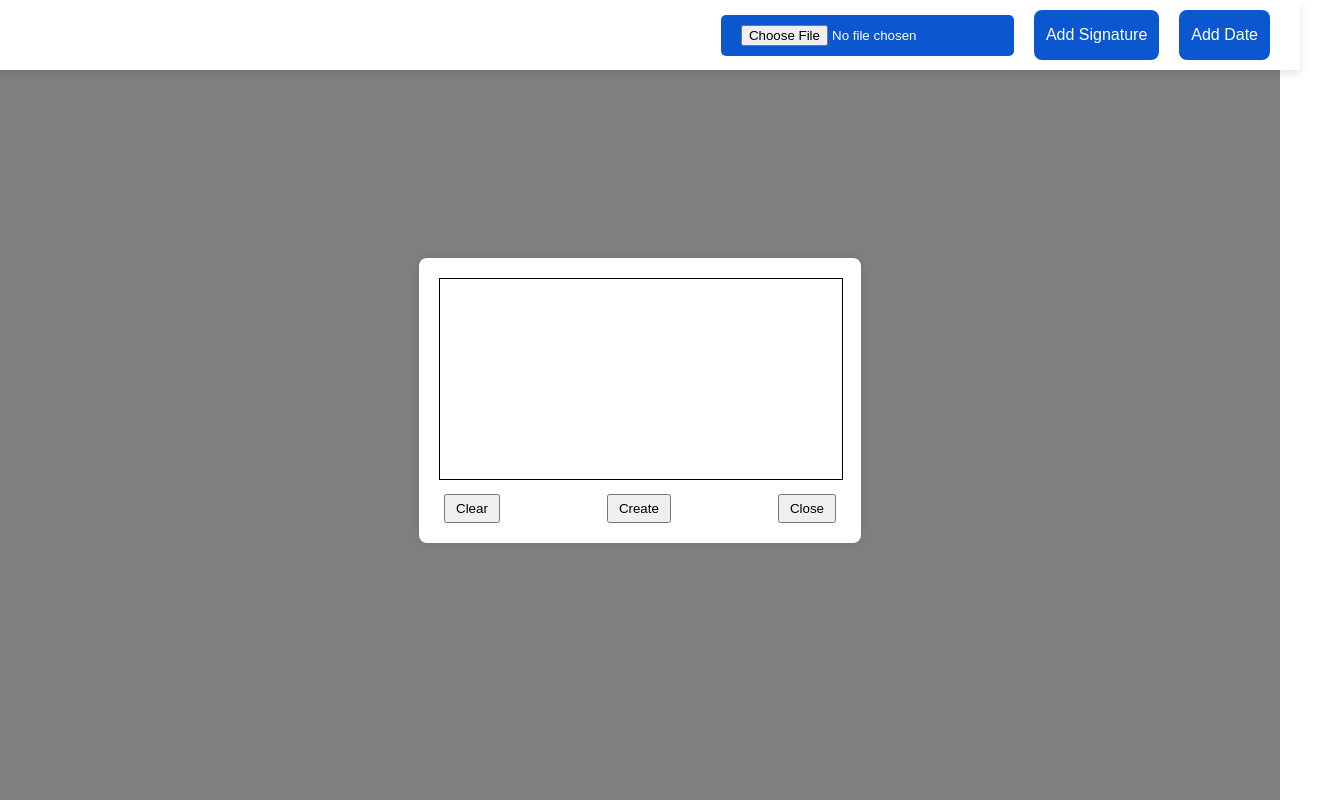
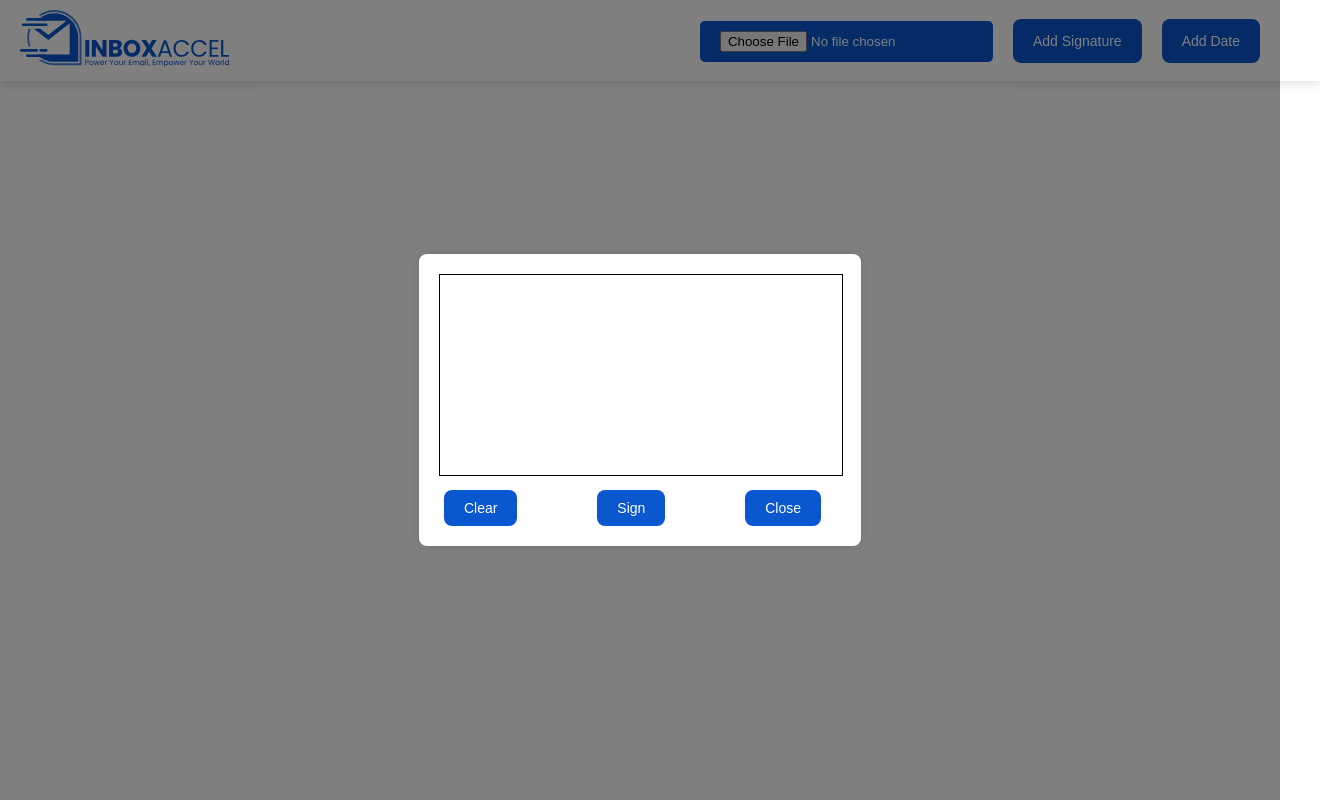
Before and after one commit to HafizFarhan/PDFSignatureApp, a React (Create React App) app: page / in a window 1280 px wide. Both pictures are taken after a click on the button "Add Signature". Shown: the whole page, 1320 px wide, since content can reach past the window. Built offline with nearby package versions, Linux system fonts and the light colour scheme.

Commit message:
Styling of the project components and added the delete functionality to the signature.

```diff
--- a/src/App.css
+++ b/src/App.css
@@ -1,6 +1,12 @@
+*{
+  margin: 0;
+  padding: 0;
+}
 .App {
   text-align: center;
   padding: 20px;
+  margin: 0;
+  padding: 0;
 }
 .custom-file-input {
   position: relative;
@@ -69,11 +75,25 @@
   display: flex;
   justify-content: space-between;
   margin-top: 10px;
+
 }
 
 .signature-pad-controls button {
   padding: 5px 10px;
   margin: 0 5px;
+  margin-right: 20px;
+  padding: 10px 20px;
+  background-color: #0b57d0;
+  color: white;
+  border: none;
+  cursor: pointer;
+  text-align: center;
+  text-decoration: none;
+  display: inline-block;
+  font-size: 14px;
+  transition-duration: 0.4s;
+  cursor: pointer;
+  border-radius: 8px;
 }
 
 #pdf-container {
@@ -127,24 +147,27 @@
   justify-content: space-between;
   align-items: center;
   padding: 10px 20px;
-  background-color: #333;
-  color: white;
+  width: 100vmax;
+  box-shadow: 0 4px 8px rgba(0, 0, 0, 0.1);
+  margin: 0;
+}
+.navbar a{
+  color: black;
+  position: absolute;
+
 }
 
 .top-buttons {
   text-align: right;
   margin-right: 20px; /* Adjust spacing */
   overflow-x: auto; /* Enable horizontal scrolling for overflow */
-}
-
-.button-container {
   display: inline-block;
-  white-space: nowrap; /* Prevent wrapping of buttons */
+  white-space: nowrap;
 }
 
 .button {
   margin-right: 20px;
-  padding: 8px 12px;
+  padding: 14px 20px;
   background-color: #0b57d0;
   color: white;
   border: none;
@@ -152,12 +175,12 @@
   text-align: center;
   text-decoration: none;
   display: inline-block;
-  font-size: 16px;
+  font-size: 14px;
   transition-duration: 0.4s;
   cursor: pointer;
   border-radius: 8px;
-  height: 50px;
 }
+
 /* Change color on hover */
 .button:hover {
   background-color: #008cba;
--- a/src/App.js
+++ b/src/App.js
@@ -1,4 +1,4 @@
-import React, { useState, useRef, useMemo, useEffect } from "react";
+import React, { useState, useRef, useMemo, useEffect, useCallback } from "react";
 import PdfViewer from "./components/PdfViewer";
 import SignaturePadComponent from "./components/SignaturePadComponent";
 import TextInputComponent from "./components/TextInputComponent";
@@ -7,6 +7,7 @@ import Draggable from "react-draggable";
 import { ResizableBox } from "react-resizable";
 import "react-resizable/css/styles.css";
 import "./App.css";
+import logo from "./logo2.svg";
 
 function App() {
   const [pdfFile, setPdfFile] = useState(null);
@@ -42,6 +43,24 @@ function App() {
     setPdfPage(pdf._pdfInfo);
   };
 
+  useEffect(() => {
+    const handleKeyDown = (event) => {
+      if (event.key === "Delete") {
+        removeSignature();
+      }
+    };
+
+    window.addEventListener("keydown", handleKeyDown);
+
+    return () => {
+      window.removeEventListener("keydown", handleKeyDown);
+    };
+  }, [signatureVisible]);
+
+  const removeSignature = useCallback(() => {
+    setSignature(null);
+    setSignatureVisible(false);
+  }, []);
   useEffect(() => {
     console.log("currentPageNumber updated:", currentPageNumber);
   }, [currentPageNumber]);
@@ -160,10 +179,11 @@ function App() {
     setSignatureSize({ width: size.width, height: size.height });
   };
 
-  const deleteSignature = () => {
-    setSignature(null);
-    setSignatureVisible(false);
-  };
+
+  // const removeSignature = () => {
+  //   setSignature(null);
+  //   setSignatureVisible(false);
+  // };
 
   const scrollPageDown = () => {
     window.scrollBy(0, 50);
@@ -232,7 +252,7 @@ function App() {
         // Draw the signature image on the target page at the calculated position
         targetPage.drawImage(pngImage, {
           x: finalX * 1.01,
-          y: finalY * 1.05,
+          y: finalY * 1.06,
           width: signatureSize.width * scale * 0.5,
           height: signatureSize.height * scale * 0.5,
         });
@@ -310,26 +330,14 @@ function App() {
   return (
     <div className="App">
       <div className="navbar">
+        <div><img src={logo}></img></div>
+
         <div className="top-buttons">
-          <div className="button-container">
-            <input
-              className="custom-file-input"
-              type="file"
-              onChange={onFileChange}
-              accept="application/pdf"
-            />
-            <button
-              className="button add-signature-button"
-              onClick={() => setShowSignaturePad(true)}
-            >
+            <input className="custom-file-input" type="file" onChange={onFileChange} accept="application/pdf"/>
+            <button   className="button add-signature-button" onClick={() => setShowSignaturePad(true)} >
               Add Signature
             </button>
-            <button
-              className="button add-annotation-button"
-              onClick={() =>
-                handleAddTextAnnotation({ x: 50, y: 50, text: "" })
-              }
-            >
+            <button className="button add-annotation-button" onClick={() =>  handleAddTextAnnotation({ x: 50, y: 50, text: "" }) } >
               Add Date
             </button>
             {(signatureVisible || textVisible) && (
@@ -339,8 +347,8 @@ function App() {
               >
                 <svg
                   xmlns="http://www.w3.org/2000/svg"
-                  width="24"
-                  height="20"
+                  width="20"
+                  height="14"
                   viewBox="0 0 24 24"
                   fill="none"
                   stroke="currentColor"
@@ -357,7 +365,7 @@ function App() {
               </button>
             )}
           </div>
-        </div>
+
       </div>
       <div
         className="pdf-canvas"
@@ -405,6 +413,34 @@ function App() {
                     cursor: "move",
                   }}
                 />
+                 <div
+                    style={{
+                      position: "absolute",
+                      top: -20,
+                      right: -20,
+                      cursor: "pointer",
+                      backgroundColor: "rgba(255, 255, 255, 0.7)",
+                      borderRadius: "50%",
+                      padding: "5px",
+                    }}
+                    onClick={removeSignature}
+                  >
+
+                    <svg
+                      xmlns="http://www.w3.org/2000/svg"
+                      width="20"
+                      height="20"
+                      fill="none"
+                      stroke="currentColor"
+                      strokeWidth="3"
+                      strokeLinecap="round"
+                      strokeLinejoin="round"
+                      viewBox="0 0 24 24"
+                    >
+                      <line x1="18" y1="6" x2="6" y2="18"></line>
+                      <line x1="6" y1="6" x2="18" y2="18"></line>
+                    </svg>
+                  </div>
               </ResizableBox>
             </div>
           </Draggable>
--- a/src/components/SignaturePadComponent.js
+++ b/src/components/SignaturePadComponent.js
@@ -1,5 +1,6 @@
 import React, { useRef, useEffect } from "react";
 import SignaturePad from "signature_pad";
+import '../App.css'
 
 const SignaturePadComponent = ({ onEnd, onClear, onCreate, onClose }) => {
   const canvasRef = useRef(null);
@@ -35,11 +36,11 @@ const SignaturePadComponent = ({ onEnd, onClear, onCreate, onClose }) => {
     <div className="signature-pad-container">
       <canvas
         ref={canvasRef}
-        style={{ border: "1px solid #000", width: "100%", height: "200px" }}
+        style={{ border: "1px solid #000", width: "100%", height: "200px"  }}
       ></canvas>
       <div className="signature-pad-controls">
         <button onClick={handleClear}>Clear</button>
-        <button onClick={handleCreate}>Create</button>
+        <button onClick={handleCreate}>Sign</button>
         <button onClick={onClose}>Close</button>
       </div>
     </div>
```
Also changed, not shown: src/logo2.svg (added).
